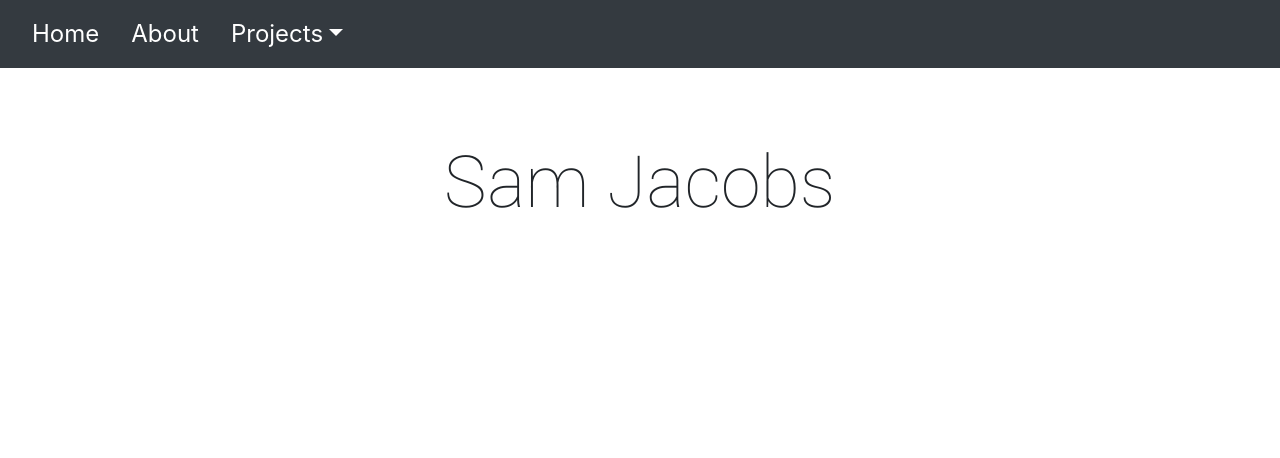
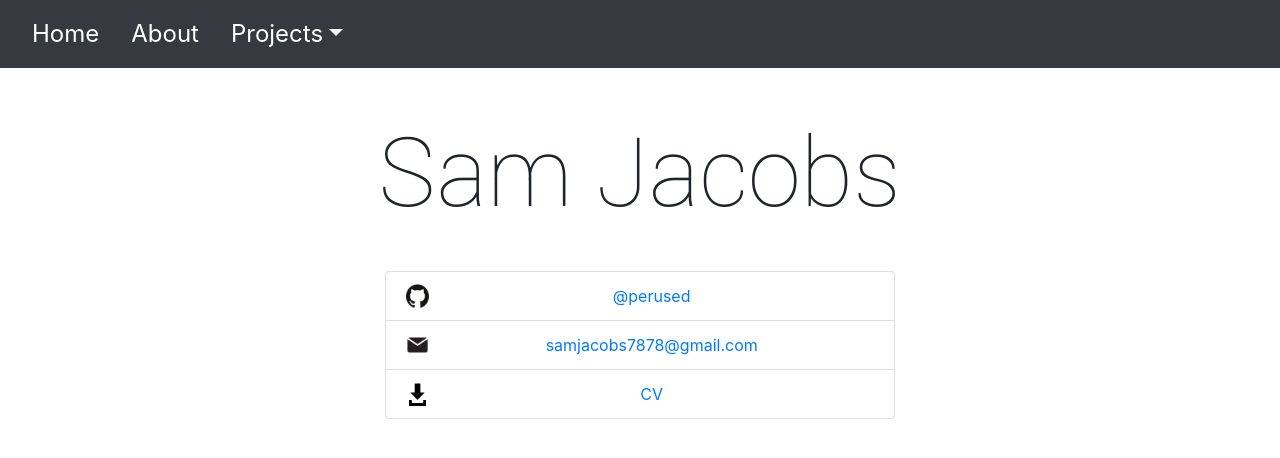
Before and after one commit to perused/flask-website, a Flask app: page / in a window 1280 px wide. Shown: the top 458 px of the page. Run offline with Flask 2, Linux system fonts and the light colour scheme; some libraries are stand-ins or nearby versions.

Commit message:
recreated the menu items on index page

```diff
--- a/static/css/main.css
+++ b/static/css/main.css
@@ -1,3 +1,20 @@
+body {
+  height: 100%;
+}
+
+img {
+  width: 5%;
+  float: left;
+}
+
+.container {
+  margin-top: 2.5em !important;
+  height: 100%;
+  display: flex;
+  justify-content: center;
+  align-items: center;
+}
+
 .navbar a {
   color: white;
   font-size: 1.5em;
@@ -16,6 +33,6 @@ h1 {
   font: 3vw "Roboto Thin", sans-serif;
   /* font-family: 3em "Roboto Thin", sans-serif; */
   text-align: center;
-  padding-top: 1em;
-  font-size: 4.5em !important;
+  padding-top: 0.5em;
+  font-size: 6em !important;
 }
--- a/templates/html/index.html
+++ b/templates/html/index.html
@@ -7,15 +7,12 @@
   </head>
     <body>
       <h1>Sam Jacobs</h1>
-      <!-- ADD OPTIONS WHEN YOU HOVER YOUR MOUSE OVER THE BELOW -->
-      <!-- <div class="box">
-        <ul>
-          <li><a href="https://github.com/perused" target="_blank"><img src="/static/img/github.ico" alt="github">@perused</a></li>
-          <li><a href="mailto:samjacobs7878@gmail.com?subject=Job%20Offer&body=Dear%20Sam%2C%20%0A%0AWe%20would%20like%20to%20offer%20you%20a%20position%20with%20our%20company%20immediately%2C%20with%20a%20very%20high%20salary.%0A%0AWarm%20regards%2C%0A%0AVery%20Well%20Known%20Company"><img src="/static/img/mail.ico" alt="mail">samjacobs7878@gmail.com</a></li>
-          <li><a href="static/files/CV Sam Jacobs.pdf" download><img src="/static/img/download.ico" alt="download">CV</a></li>
+      <div class="container">
+        <ul class="list-group">
+          <li class="list-group-item text-center d-inline-block"><a class="index-item" href="https://github.com/perused" target="_blank"><img src="/static/img/github.ico" alt="github">@perused</a></li>
+          <li class="list-group-item text-center d-inline-block"><a href="mailto:samjacobs7878@gmail.com?subject=Job%20Offer&body=Dear%20Sam%2C%20%0A%0AWe%20would%20like%20to%20offer%20you%20a%20position%20with%20our%20company%20immediately%2C%20with%20a%20very%20high%20salary.%0A%0AWarm%20regards%2C%0A%0AVery%20Well%20Known%20Company"><img src="/static/img/mail.ico" alt="mail">samjacobs7878@gmail.com</a></li>
+          <li class="list-group-item text-center d-inline-block"><a href="static/files/CV Sam Jacobs.pdf" download><img src="/static/img/download.ico" alt="download">CV</a></li>
         </ul>
-    </div> -->
-  <!-- <script type="text/javascript" src="{{ url_for('static', filename='js/jquery.min.js') }}"></script>
-  <script type="text/javascript" src="{{ url_for('static', filename='js/bootstrap.min.js') }}"></script> -->
+      </div>
   </body>
 </html>
```
